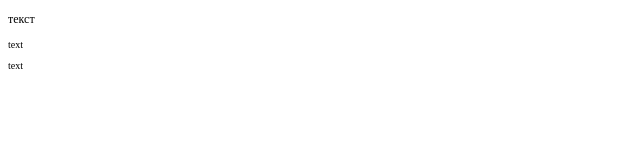
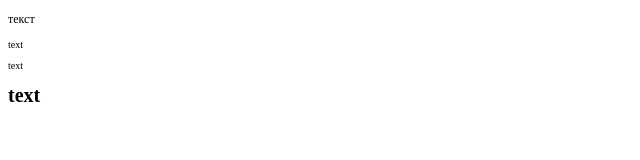
Before and after one commit to drEdisn/css-basics, a plain HTML site: page index.html in a window 1280 px wide. Shown: the full height of the page, 0-640 px from the left. Drawn offline with Linux system fonts and the light colour scheme.

Commit message:
feat: quest5 completed

```diff
--- a/index.html
+++ b/index.html
@@ -7,22 +7,27 @@
   <title>Document</title>
 </head>
 <body>
-  <!-- task1 -->
+  <!-- task2 -->
   <p style="font-size: 12px">текст</p>
-  <!-- task2 -->
+  <!-- task3 -->
   <div style="font-size: 20px;">
     <p style="font-size: 10px;">
       text
     </p>
   </div>
-  <!-- task3 -->
+  <!-- task4 -->
   <style>
     p{
       font-size: 10px;
+    }
+    h1{
+      font-size: 20px;
     }
   </style>
   <p>
     text
   </p>
+  <!-- task5 -->
+  <h1>text</h1>
 </body>
 </html>
```
